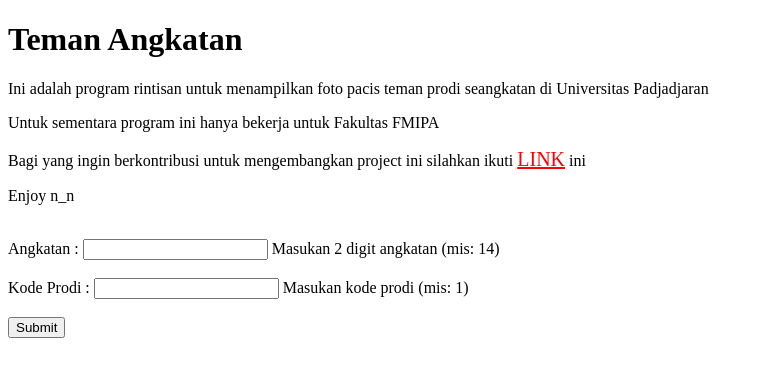
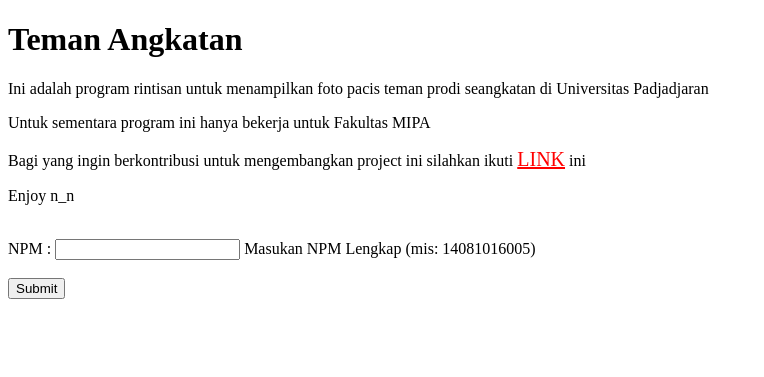
Before and after one commit to dayatura/TemanSeangkatan, a PHP site: page / in a window 1280 px wide. Shown: the top 377 px of the page, without its empty margins (0-764 px from the left). Run offline with PHP 8.4, Linux system fonts and the light colour scheme.

Commit message:
Merubah metode input dengan NPM

```diff
--- a/index.php
+++ b/index.php
@@ -6,10 +6,20 @@
 
     <?php
     // define variables and set to empty values
-    $angkatan = $prodi = $angkatanErr = $prodiErr = "";
+    $npm = $npmErr = $angkatan = $prodi = $angkatanErr = $prodiErr = "";
 
     if ($_SERVER["REQUEST_METHOD"] == "POST") {
-      if (empty($_POST["angkatan"])) {
+      if (empty($_POST["npm"])) {
+        $npmErr = "Masukan npm";
+      } else {
+        $npm = test_input($_POST["npm"]);
+        // check if name only contains letters and whitespace
+        if (!preg_match("/^[0-9]*$/",$npm)) {
+          $npmErr = "Masukan hanya angka";
+        }
+      }
+	  /*
+	  if (empty($_POST["angkatan"])) {
         $angkatanErr = "Masukan dua digit angkatan";
       } else {
         $angkatan = test_input($_POST["angkatan"]);
@@ -28,7 +38,7 @@
           $prodiErr = "Masukan hana angka";
         }
       }
-
+      */
     }
 
     function test_input($data) {
@@ -41,17 +51,22 @@
 
 <h1>Teman Angkatan</h1>
 <p>Ini adalah program rintisan untuk menampilkan foto pacis teman prodi seangkatan di Universitas Padjadjaran</p>
-<p>Untuk sementara program ini hanya bekerja untuk Fakultas FMIPA</p>
+<p>Untuk sementara program ini hanya bekerja untuk Fakultas MIPA</p>
 <p>Bagi yang ingin berkontribusi untuk mengembangkan project ini silahkan ikuti <a style="color:red; font-size: 20px;" href="https://github.com/dayatura/TemanSeangkatan">LINK</a> ini</p>
 <p>Enjoy n_n</p>
 <br>
 <form method="post" action="<?php echo htmlspecialchars($_SERVER["PHP_SELF"]);?>">
-  Angkatan   : <input type="text" name="angkatan" value="<?php echo $angkatan;?>">
-  <span class="error"> Masukan 2 digit angkatan (mis: 14)<?php echo $angkatanErr;?></span>
+  NPM   : <input type="text" name="npm" value="<?php echo $npm;?>">
+  <span class="error"> Masukan NPM Lengkap (mis: 14081016005)<?php echo $npmErr;?></span>
   <br><br>
-  Kode Prodi : <input type="text" name="prodi" value="<?php echo $prodi;?>">
-  <span class="error"> Masukan kode prodi (mis: 1)<?php echo $prodiErr;?></span>
+  <!--
+  Angkatan   : <input type="text" name="angkatan" value="<?php //echo $angkatan;?>">
+  <span class="error"> Masukan 2 digit angkatan (mis: 14)<?php //echo $angkatanErr;?></span>
   <br><br>
+  Kode Prodi : <input type="text" name="prodi" value="<?php //echo $prodi;?>">
+  <span class="error"> Masukan kode prodi (mis: 1)<?php //echo $prodiErr;?></span>
+  <br><br>
+  -->
   <input type="submit" name="submit" value="Submit">
   <br><br>
 </form>
@@ -59,20 +74,24 @@
 
 
 <?php  //Ini adalah bagian untuk menampilkan gambar
-
+    // fisip 170710150054
     //geofis 7
     // statis 6
  if ($_SERVER["REQUEST_METHOD"] == "POST") {
+
+	$prodi = substr($npm,3,1);
+	$angkatan = substr($npm,6,2);
+
     for ($x = 1; $x <= 9; $x++) {
       echo "<img src='https://media.unpad.ac.id/photo/mahasiswa/140".$prodi."10/20".$angkatan."/140".$prodi."10".$angkatan."000"."$x".".JPG'> ";
       if ($x % 7 == 0){
-        echo "<br>";
+        //echo "<br>";
       }
     }
     for ($x = 10; $x <= 100; $x++) {
       echo "<img src='https://media.unpad.ac.id/photo/mahasiswa/140".$prodi."10/20".$angkatan."/140".$prodi."10".$angkatan."00"."$x".".JPG'> ";
       if ($x % 7 == 0){
-        echo "<br>";
+        //echo "<br>";
       }
     }
  }
```
